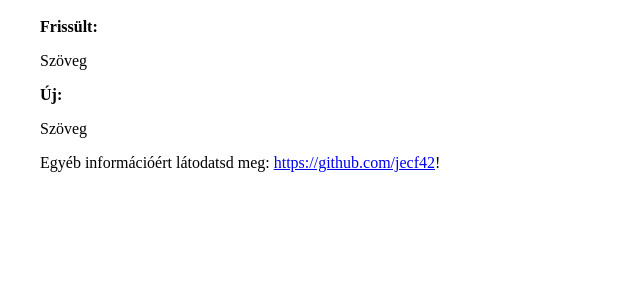
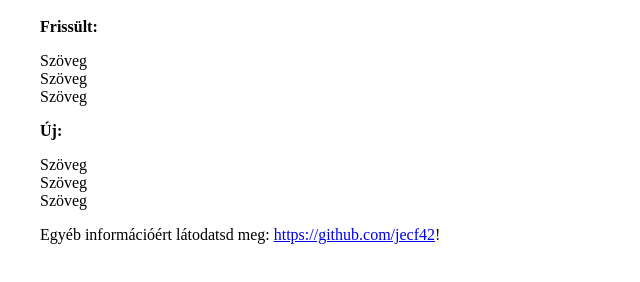
Before and after one commit to jecf42/jecf42-news-01, a plain HTML site: page index.html in a window 1280 px wide. Shown: the part 80-362 px from the top of the page, without its empty margins (0-640 px from the left). Drawn offline with Linux system fonts and the light colour scheme.

Commit message:
Update index.html

```diff
--- a/index.html
+++ b/index.html
@@ -27,6 +27,8 @@
 	<footer>
 		<p>
 		<div>Szöveg</div>
+		<div>Szöveg</div>
+		<div>Szöveg</div>
 		</p>
 	 </footer>
     <p></p>
@@ -34,6 +36,8 @@
   <footer>
     <p>
       <div>Szöveg</div>
+	  <div>Szöveg</div>
+	  <div>Szöveg</div>
     </p>
   </footer>
     <p>Egyéb információért látodatsd meg: <a href="https://jecf42.github.io/jecf42-all-02" target="_blank">https://github.com/jecf42</a>!</p>
```
